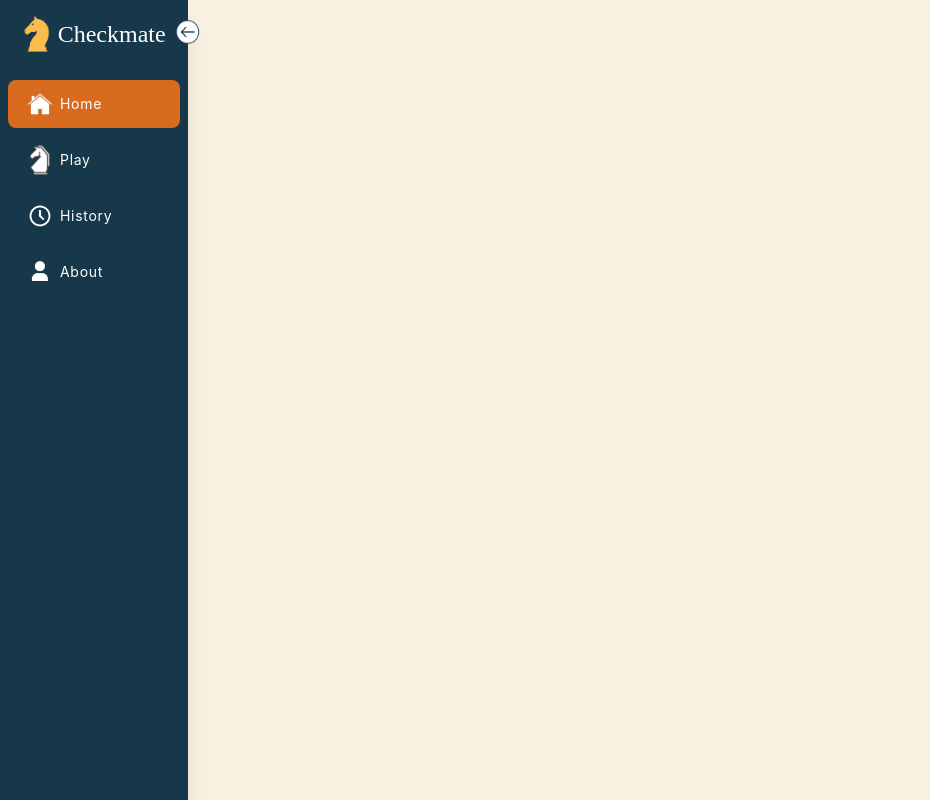
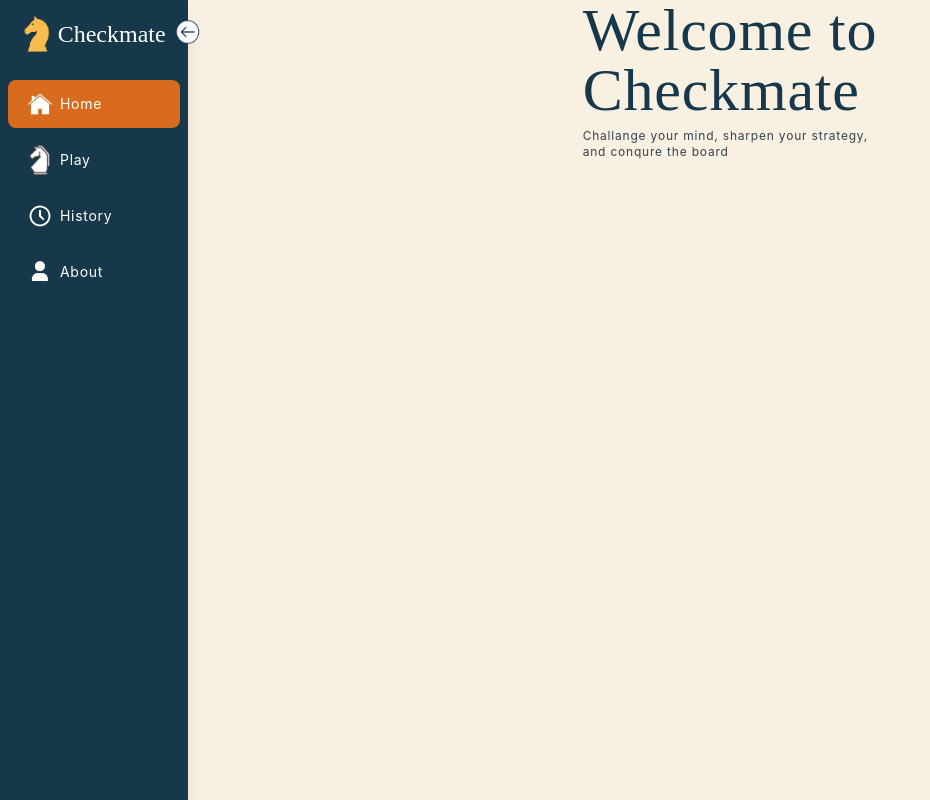
Before and after one commit to rameenali19/Chess-Game, a React (Vite) app: page / in a window 1280 px wide. Shown: the whole page, without its empty margins (0-930 px from the left). Built offline with nearby package versions, Linux system fonts and the light colour scheme; no server answers.

Commit message:
creating basic home page

```diff
--- a/src/components/HomePageLogo.jsx
+++ b/src/components/HomePageLogo.jsx
@@ -1,4 +1,20 @@
+import Button from "../components/Button"
+
 function HomePageLogo() {
 
+  return (
+    <div>
+      <div className="tracking-wider flex-col flex gap-2">
+        <div className="flex flex-col font-cormorant text-6xl text-[#17384A]">
+          <h1> Welcome to</h1>
+          <h1>Checkmate</h1>
+        </div>
+        <div className="font-inter text-gray-700 text-xs">
+          <h1> Challange your mind, sharpen your strategy,</h1>
+          <h1>and conqure the board</h1>
+        </div>
+      </div>
+    </div>
+  )
 }
 export default HomePageLogo;
--- a/src/pages/HomePage.jsx
+++ b/src/pages/HomePage.jsx
@@ -3,7 +3,7 @@ import HomePageLogo from "../components/HomePageLogo"
 function HomePage() {
   return (
 
-    <div flex flex-col>
+    <div className="flex flex-col px-10 items-center">
       <div>
         <HomePageLogo />
       </div>
```
